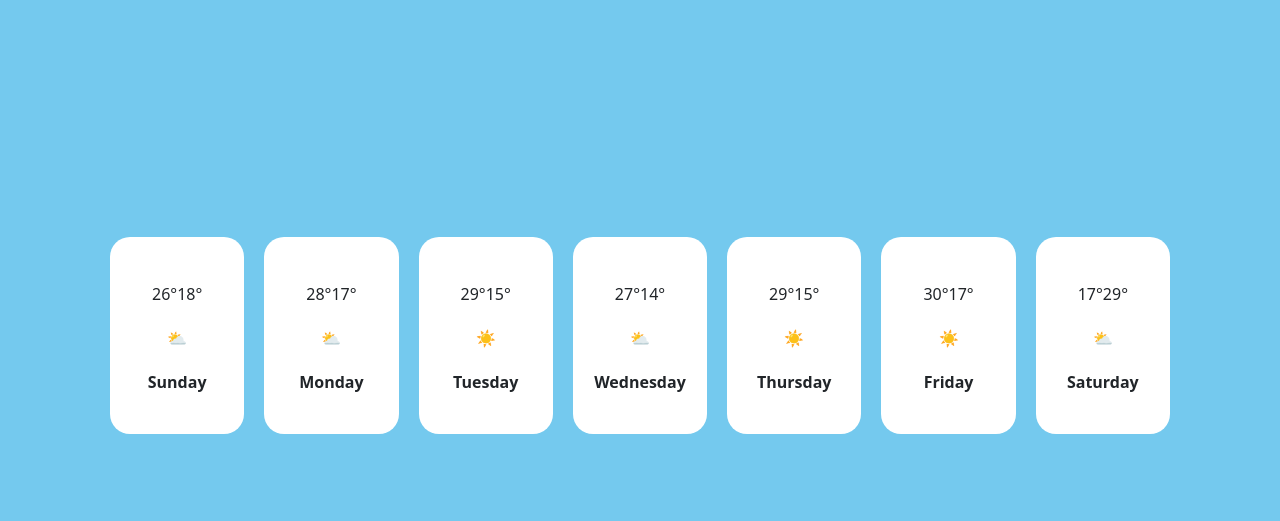
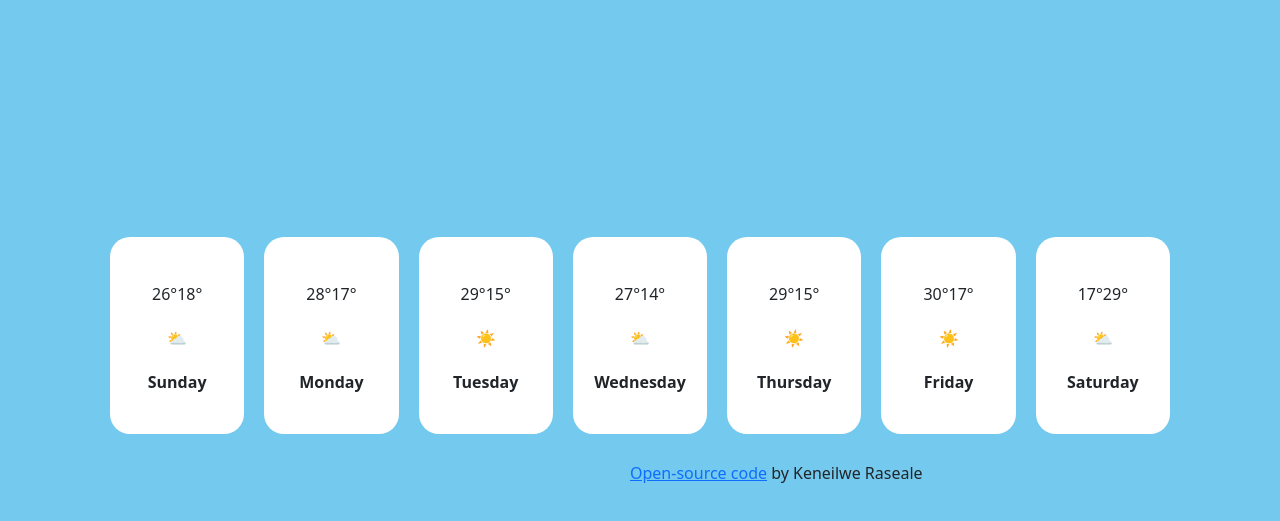
Before and after one commit to Keneilwe773/weather-app, a plain HTML site: page index.html in a window 1280 px wide. Shown: the part 189-710 px from the top of the page. Drawn offline with nearby package versions, Linux system fonts and the light colour scheme.

Commit message:
Added link of GitHub source code and updated its CSS style.

```diff
--- a/index.html
+++ b/index.html
@@ -137,6 +137,11 @@
       </div>
     </div>
 
+    <div class="source-code">
+      <a href="https://github.com/Keneilwe773/weather-app">Open-source code</a>
+      by Keneilwe Raseale
+    </div>
+
   </div>
   <script src="index.js"></script>
 </body>
--- a/style.css
+++ b/style.css
@@ -99,3 +99,9 @@ h1 {
 .day {
     font-weight: bold;
 }
+
+.source-code {
+    position: absolute;
+    top: 650px;
+    left: 630px;
+}
```
